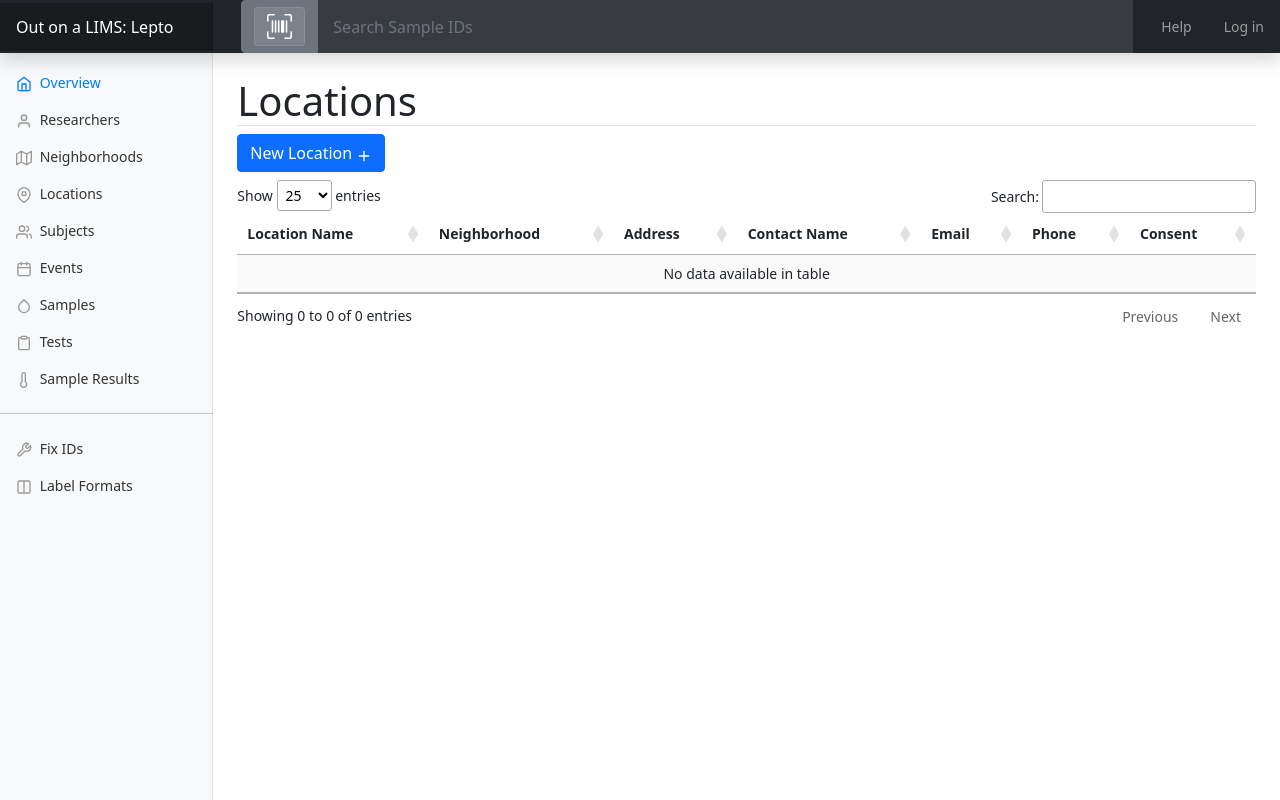
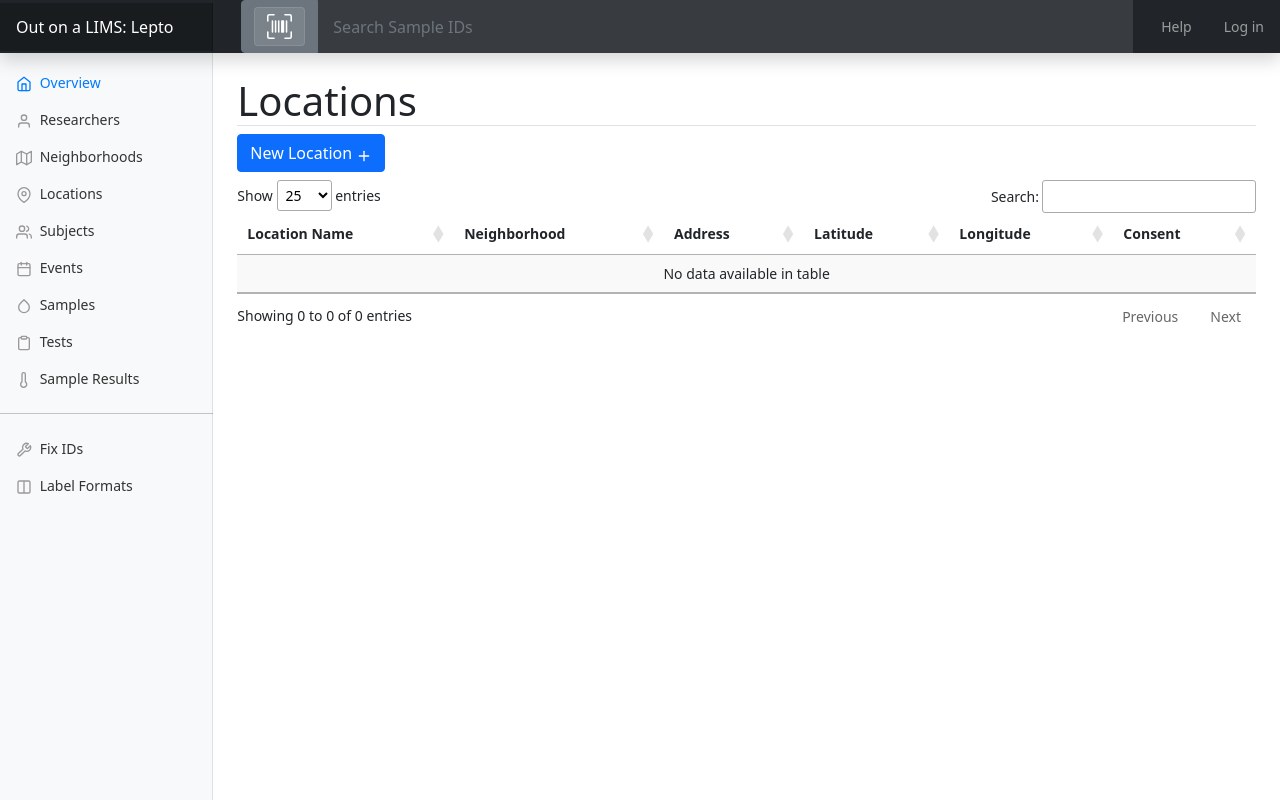
Before and after one commit to tfursten/outonalims-lepto, a Django app: template lims/templates/lims/location_list.html in a window 1280 px wide. Run offline with Django 3.2, Linux system fonts and the light colour scheme; the template is opened without the code that fills it, so the values that code supplies are empty; some libraries are stand-ins or nearby versions.

Commit message:
add latlog to location list

```diff
--- a/lims/templates/lims/location_list.html
+++ b/lims/templates/lims/location_list.html
@@ -18,9 +18,8 @@
                 <th>Location Name</th>
                 <th>Neighborhood</th>
                 <th>Address</th>
-                <th>Contact Name</th>
-                <th>Email</th>
-                <th>Phone</th>
+                <th>Latitude</th>
+                <th>Longitude</th>
                 <th>Consent</th>
 
             </tr>
@@ -39,9 +38,8 @@
                     <td>None</td>
                     {% endif %}
                     <td>{{ location.address }}</td>
-                    <td>{{ location.contact_name }}</td>
-                    <td>{{ location.contact_email }}</td>
-                    <td>{{ location.contact_phone }}</td>
+                    <td>{{ location.latitude }}</td>
+                    <td>{{ location.longitude }}</td>
                     {% if location.consent_status == 'Consented' %}
                     <td><span class="badge bg-success">{{ location.consent_status }}</span></td>
                     {% elif location.consent_status == "Inactive" %}
```
